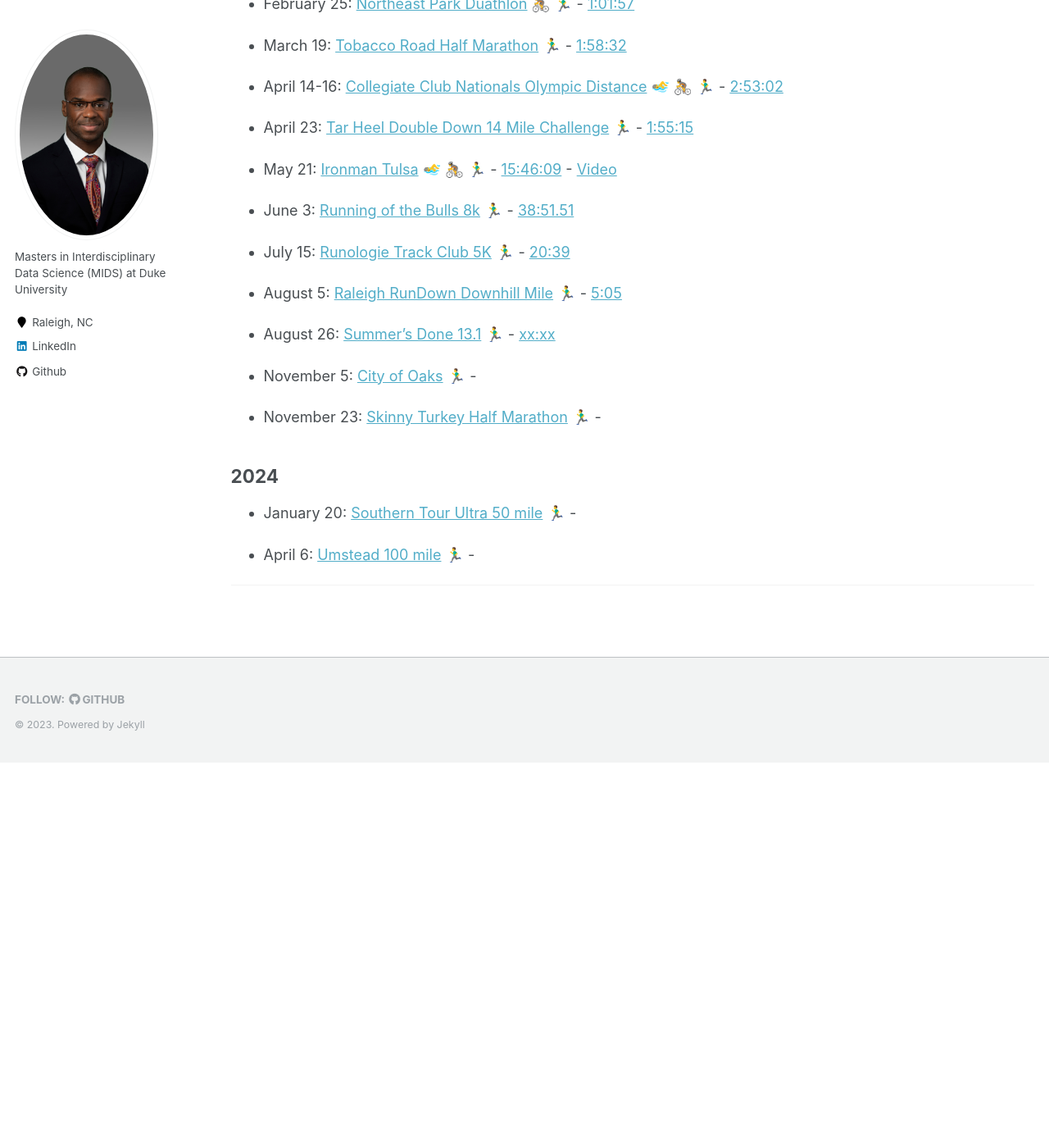
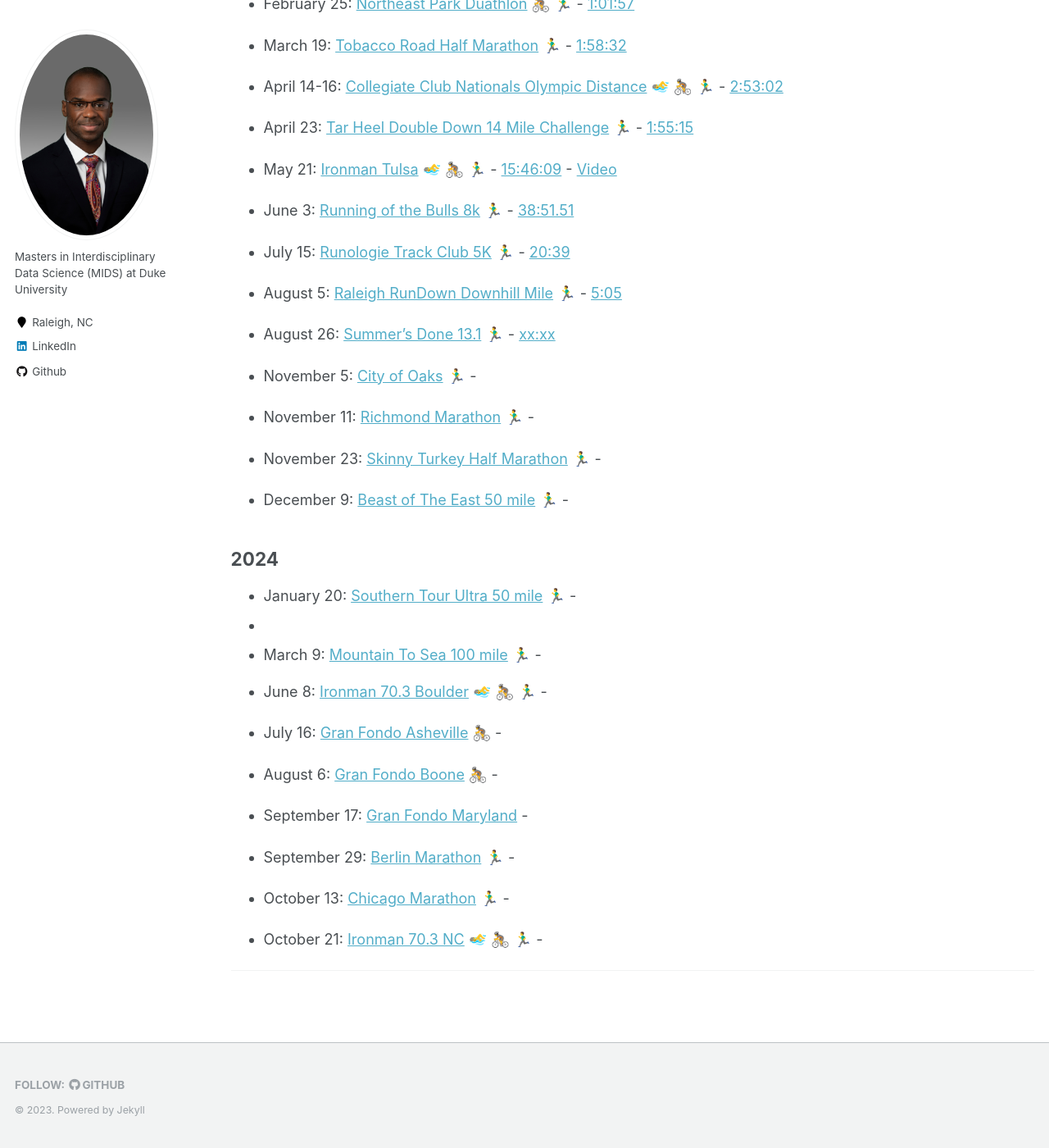
Before and after one commit to caratliff/caratliff.github.io, a Jekyll site: the page built from _pages/race-calendar.md, in a window 1280 px wide and 1400 px high, scrolled down 513 px. Shown: the whole window at 82% size. Built offline with Jekyll 4.4.1, drawn with Linux system fonts in a browser that asks for light colours; emoji names are drawn with the system emoji font; before the commit the page ends 1443 px from its top, so only the background shows below that.

Commit message:
Update race-calendar.md

```diff
--- a/_pages/race-calendar.md
+++ b/_pages/race-calendar.md
@@ -42,13 +42,33 @@ redirect_from:
 
 - November 5: [City of Oaks](https://cityofoaksmarathon.com) :running_man: -
 
+- November 11: [Richmond Marathon](https://www.richmondmarathon.org/races/marathon/) 🏃‍♂️ -
+
 - November 23: [Skinny Turkey Half Marathon](https://fsseries.com/event/skinny/) :running_man: -
+
+- December 9: [Beast of The East 50 mile](#) 🏃‍♂️ -
 
 ## 2024
 
 - January 20: [Southern Tour Ultra 50 mile](https://www.southerntourultra.com) :running_man: -
+-
+- March 9: [Mountain To Sea 100 mile](https://mountainstosea100.com) :running_man: -
 
-- April 6: [Umstead 100 mile](https://ultrarunning.com/calendar/event/umstead) :running_man: -
+<!-- April 6: [Umstead 100 mile](https://ultrarunning.com/calendar/event/umstead) :running_man: -->
+
+- June 8: [Ironman 70.3 Boulder](#) :swimming_man: :bicyclist: :running_man: -
+
+- July 16: [Gran Fondo Asheville](#) 🚴 -
+
+- August 6: [Gran Fondo Boone](#) 🚴 -
+
+- September 17: [Gran Fondo Maryland](#) -
+
+- September 29: [Berlin Marathon](#) 🏃‍♂️ -
+
+- October 13: [Chicago Marathon](#) 🏃‍♂️ -
+
+- October 21: [Ironman 70.3 NC](#) :swimming_man: :bicyclist: :running_man: -
 
 
 <!--- Gran Fondo Asheville: July 16, 2023 -->
```
